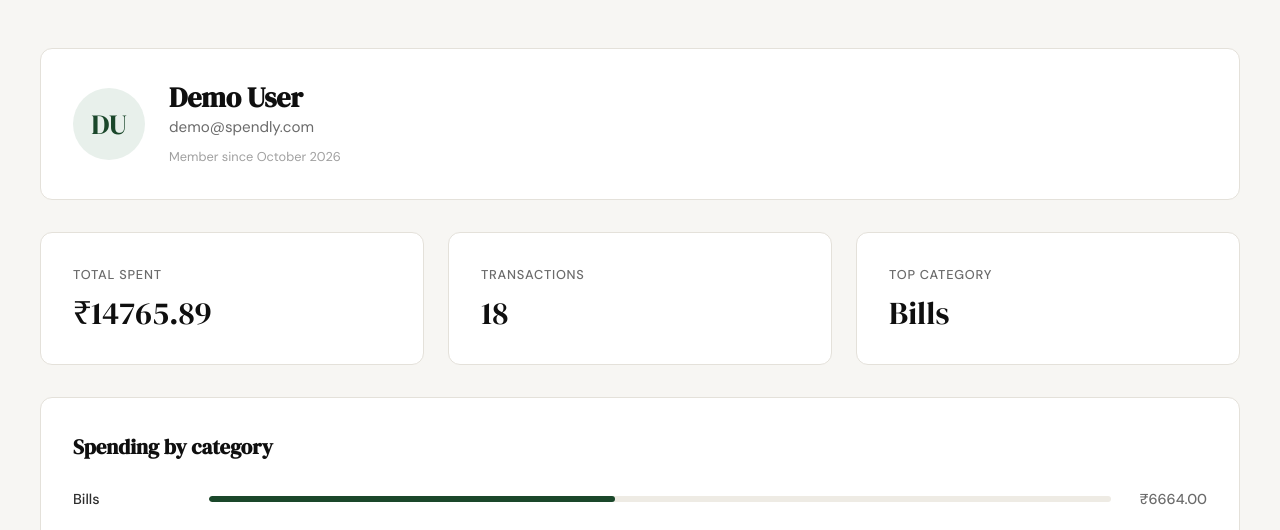
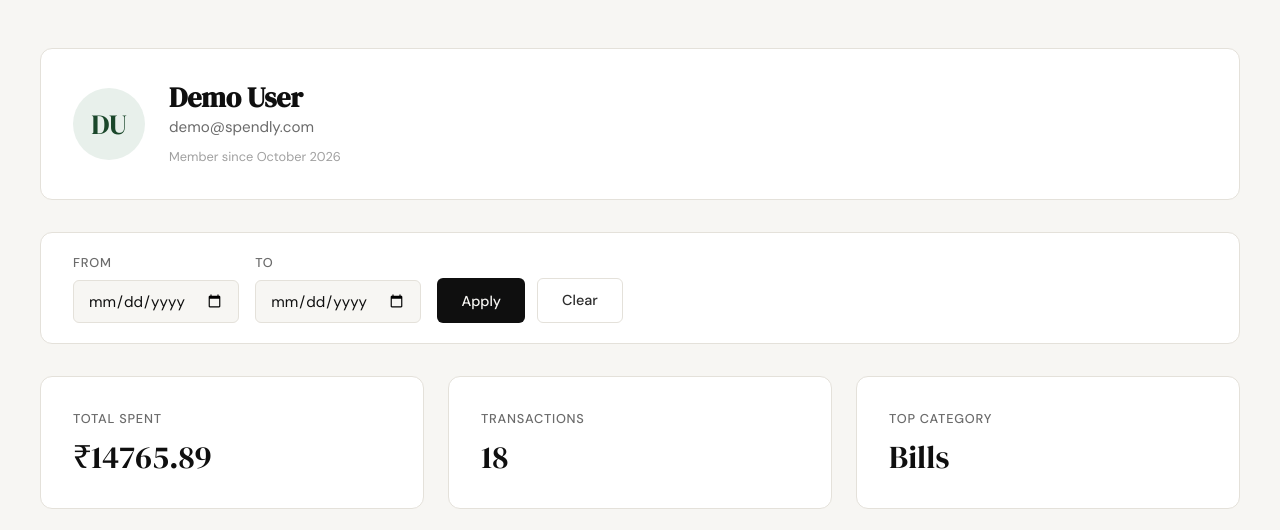
Before and after one commit to rauniyarr045/spendly, a Flask app: page /profile in a window 1280 px wide. Shown: the part 61-591 px from the top of the page. Run offline with Flask 3, Linux system fonts and the light colour scheme; a user stored in the database is signed in; data comes from the database, SQL or seed files in the repository.

Commit message:
add date filter to profile page
Co-Authored-By: Claude Sonnet 5.5 <noreply@anthropic.com>

```diff
--- a/app.py
+++ b/app.py
@@ -45,6 +45,14 @@ def _valid_email(email):
 
 def _initials(name):
     return "".join(w[0] for w in name.split()[:2]).upper() or "?"
+
+
+def _parse_date(value):
+    """Return an ISO date string, None for an empty value, or raise ValueError."""
+    value = (value or "").strip()
+    if not value:
+        return None
+    return datetime.strptime(value, "%Y-%m-%d").date().isoformat()
 
 
 def _member_since(created_at):
@@ -162,12 +170,29 @@ def profile():
         "initials": _initials(row["name"]),
         "member_since": _member_since(row["created_at"]),
     }
+
+    filter_error = None
+    try:
+        date_from = _parse_date(request.args.get("from"))
+        date_to = _parse_date(request.args.get("to"))
+    except ValueError:
+        date_from = date_to = None
+        filter_error = "Please enter valid dates (YYYY-MM-DD)."
+    if date_from and date_to and date_from > date_to:
+        date_from = date_to = None
+        filter_error = "The start date must be on or before the end date."
+
     return render_template(
         "profile.html",
         user=user,
-        stats=get_summary_stats(user_id),
-        transactions=get_recent_transactions(user_id),
-        categories=get_category_breakdown(user_id),
+        stats=get_summary_stats(user_id, date_from, date_to),
+        transactions=get_recent_transactions(
+            user_id, date_from=date_from, date_to=date_to
+        ),
+        categories=get_category_breakdown(user_id, date_from, date_to),
+        date_from=date_from,
+        date_to=date_to,
+        filter_error=filter_error,
     )
 
 
--- a/database/db.py
+++ b/database/db.py
@@ -68,18 +68,33 @@ def get_user_by_id(user_id):
         conn.close()
 
 
-def get_summary_stats(user_id):
+def _expense_filter(user_id, date_from=None, date_to=None):
+    """Build the WHERE clause for one user's expenses, optionally within an
+    inclusive date range. Only fixed fragments are joined; values are params."""
+    clause = "user_id = ?"
+    params = [user_id]
+    if date_from:
+        clause += " AND date >= ?"
+        params.append(date_from)
+    if date_to:
+        clause += " AND date <= ?"
+        params.append(date_to)
+    return clause, params
+
+
+def get_summary_stats(user_id, date_from=None, date_to=None):
+    where, params = _expense_filter(user_id, date_from, date_to)
     conn = get_db()
     try:
         total, count = conn.execute(
             "SELECT COALESCE(SUM(amount), 0), COUNT(*) FROM expenses "
-            "WHERE user_id = ?",
-            (user_id,),
+            f"WHERE {where}",
+            params,
         ).fetchone()
         top = conn.execute(
-            "SELECT category FROM expenses WHERE user_id = ? "
+            f"SELECT category FROM expenses WHERE {where} "
             "GROUP BY category ORDER BY SUM(amount) DESC LIMIT 1",
-            (user_id,),
+            params,
         ).fetchone()
     finally:
         conn.close()
@@ -90,26 +105,28 @@ def get_summary_stats(user_id):
     }
 
 
-def get_recent_transactions(user_id, limit=10):
+def get_recent_transactions(user_id, limit=10, date_from=None, date_to=None):
+    where, params = _expense_filter(user_id, date_from, date_to)
     conn = get_db()
     try:
         rows = conn.execute(
             "SELECT date, description, category, amount FROM expenses "
-            "WHERE user_id = ? ORDER BY date DESC, id DESC LIMIT ?",
-            (user_id, limit),
+            f"WHERE {where} ORDER BY date DESC, id DESC LIMIT ?",
+            params + [limit],
         ).fetchall()
     finally:
         conn.close()
     return [dict(r) for r in rows]
 
 
-def get_category_breakdown(user_id):
+def get_category_breakdown(user_id, date_from=None, date_to=None):
+    where, params = _expense_filter(user_id, date_from, date_to)
     conn = get_db()
     try:
         rows = conn.execute(
             "SELECT category, SUM(amount) AS amount FROM expenses "
-            "WHERE user_id = ? GROUP BY category ORDER BY amount DESC",
-            (user_id,),
+            f"WHERE {where} GROUP BY category ORDER BY amount DESC",
+            params,
         ).fetchall()
     finally:
         conn.close()
--- a/static/css/profile.css
+++ b/static/css/profile.css
@@ -66,6 +66,36 @@
     margin-top: 0.5rem;
     font-size: 0.8rem;
     color: var(--ink-faint);
+}
+
+/* Date filter -------------------------------------------------------- */
+
+.profile-filter {
+    display: flex;
+    flex-wrap: wrap;
+    align-items: flex-end;
+    gap: 1rem;
+    padding: 1.25rem 2rem;
+}
+
+.profile-filter-error {
+    flex-basis: 100%;
+    margin-bottom: 0;
+}
+
+.profile-filter-field label {
+    display: block;
+    font-size: 0.8rem;
+    font-weight: 500;
+    color: var(--ink-muted);
+    text-transform: uppercase;
+    letter-spacing: 0.06em;
+    margin-bottom: 0.4rem;
+}
+
+.profile-filter-actions {
+    display: flex;
+    gap: 0.75rem;
 }
 
 /* Summary stats ------------------------------------------------------ */
--- a/templates/profile.html
+++ b/templates/profile.html
@@ -19,6 +19,24 @@
                 <p class="profile-since">Member since {{ user.member_since }}</p>
             </div>
         </div>
+
+        <form class="profile-card profile-filter" method="get" action="{{ url_for('profile') }}">
+            {% if filter_error %}
+            <div class="auth-error profile-filter-error">{{ filter_error }}</div>
+            {% endif %}
+            <div class="profile-filter-field">
+                <label for="from">From</label>
+                <input class="form-input" type="date" id="from" name="from" value="{{ date_from or '' }}">
+            </div>
+            <div class="profile-filter-field">
+                <label for="to">To</label>
+                <input class="form-input" type="date" id="to" name="to" value="{{ date_to or '' }}">
+            </div>
+            <div class="profile-filter-actions">
+                <button type="submit" class="btn-primary">Apply</button>
+                <a href="{{ url_for('profile') }}" class="btn-ghost">Clear</a>
+            </div>
+        </form>
 
         <div class="profile-stats">
             <div class="profile-card">
@@ -53,7 +71,7 @@
         </div>
 
         <div class="profile-card">
-            <h2 class="profile-section-title">Recent transactions</h2>
+            <h2 class="profile-section-title">{{ "Transactions" if date_from or date_to else "Recent transactions" }}</h2>
             {% if transactions %}
             <div class="profile-table-wrap">
                 <table class="profile-table">
```
Also changed, not shown: CLAUDE.md (+9 -4 lines), tests/test_profile.py (+87 -0 lines), .claude/specs/06-date-filter-profile-page.md (added).
